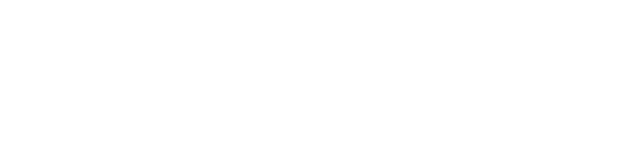
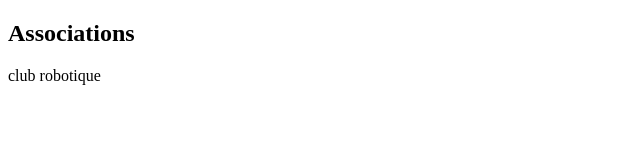
Before and after one commit to larry792/mon_cv, a plain HTML site: page index.html in a window 1280 px wide. Shown: the whole page, without its empty margins (0-640 px from the left). Drawn offline with Linux system fonts and the light colour scheme.

Commit message:
mise en place de la section associations

```diff
--- a/index.html
+++ b/index.html
@@ -7,6 +7,7 @@
     <title>Document</title>
 </head>
 <body>
-
+    <h2>Associations</h2>
+     <p>club robotique</p>
 </body>
 </html>
```
